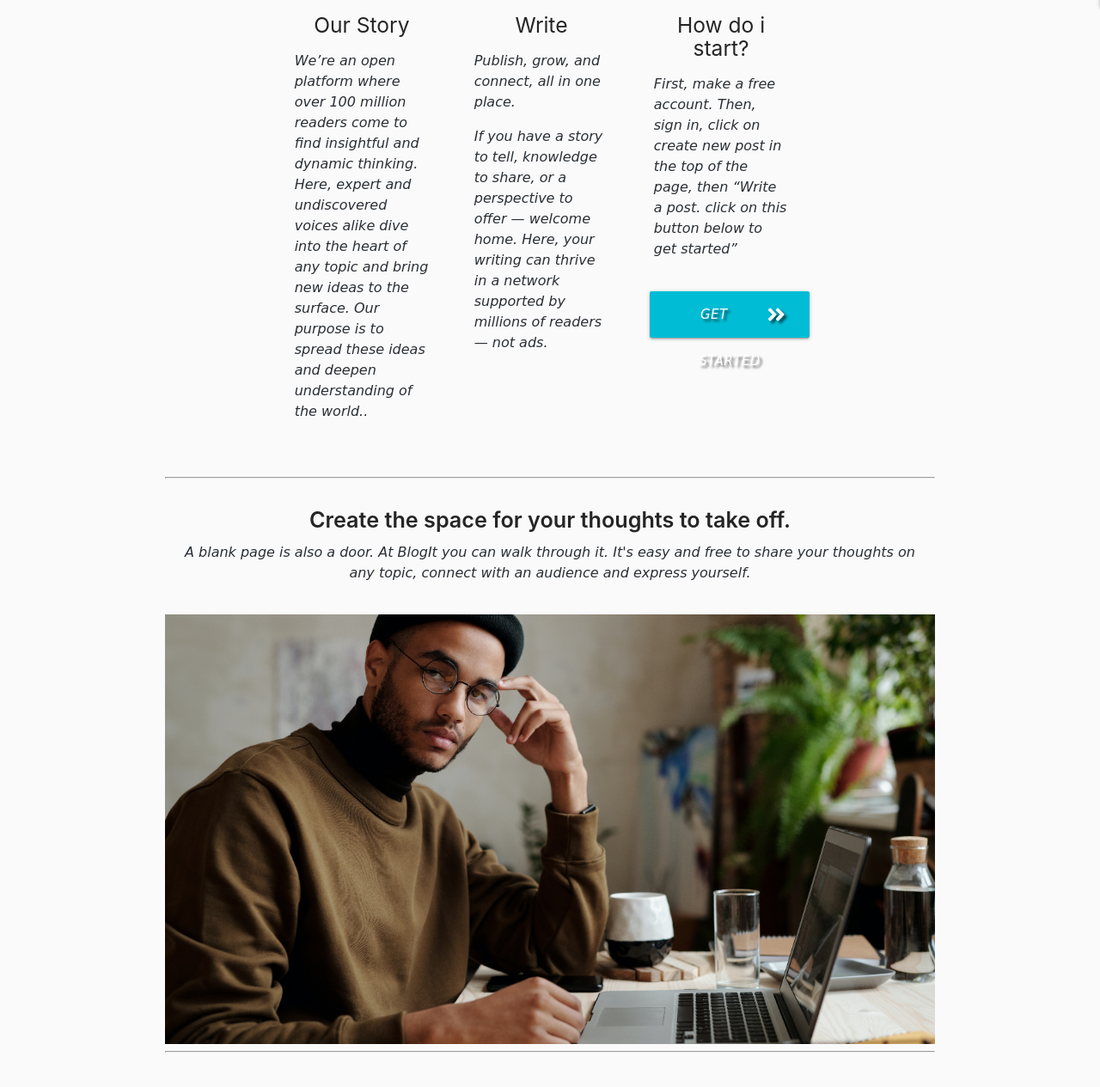
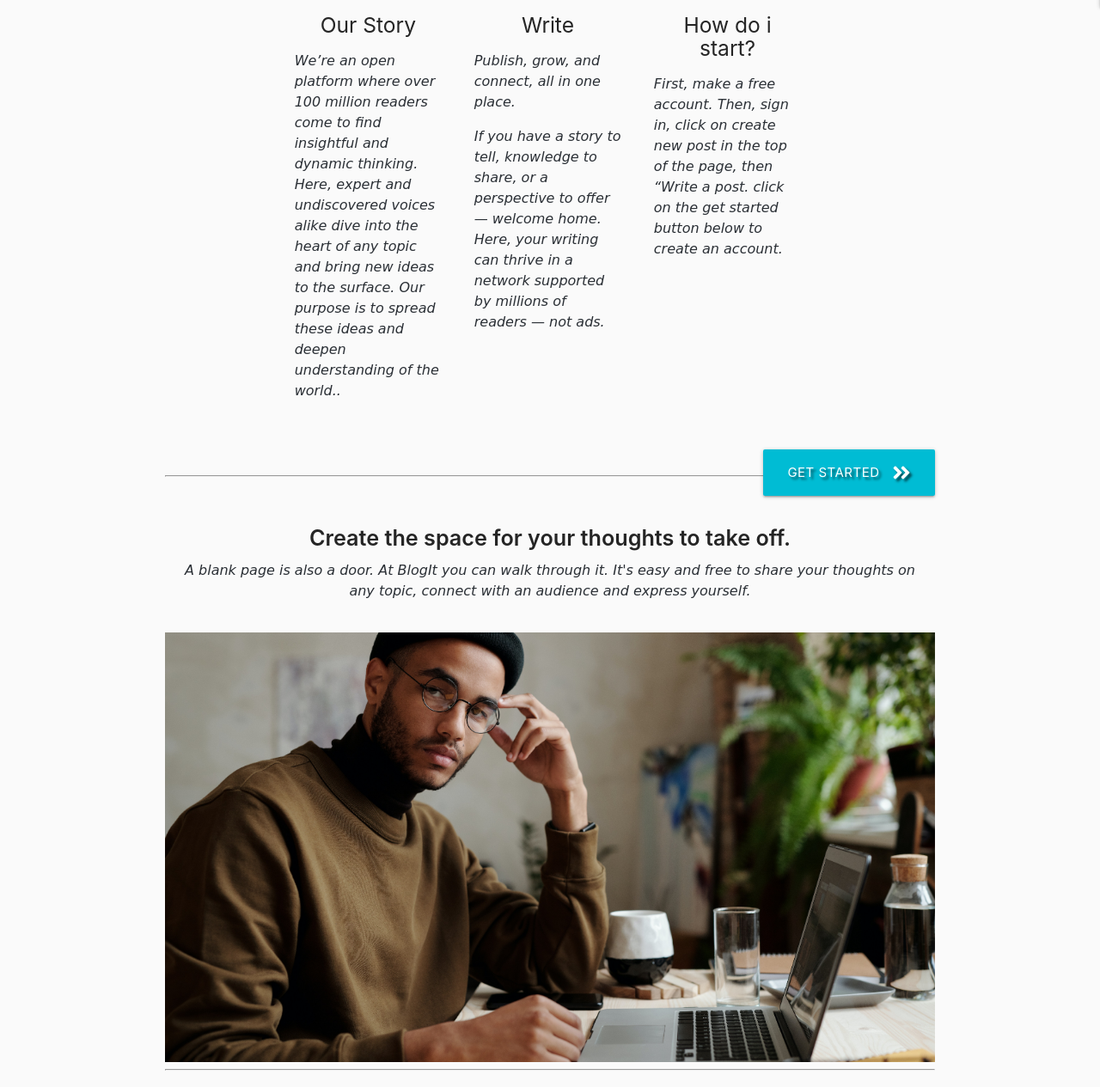
Before and after one commit to Atinos31/Blog-it, a Flask app: page /home in a window 1280 px wide. Shown: the part 852-2117 px from the top of the page at 86% size. Run offline with Flask 2, Linux system fonts and the light colour scheme; some libraries are stand-ins or nearby versions.

Commit message:
fix bug in the homepage

```diff
--- a/static/css/style.css
+++ b/static/css/style.css
@@ -93,7 +93,7 @@ form input{
  }
 
 .icon-block{
-margin-right: 20px;
+margin-right: 5px;
 padding: 5px;
 
 }
--- a/templates/home.html
+++ b/templates/home.html
@@ -25,11 +25,10 @@
                 </h2>
             </div>
         </div>
+        <!-- first home image-->
         <div class="parallax-container">
             <div class=" materialboxed parallax"><img src="/static/images/blogger.jpg"
                     alt="a girl in a yellow blouse lost in her thoughts" class="responsive-image" width="700">
-    </div>
-</div>
             </div>
         </div>
 <hr>
@@ -43,7 +42,6 @@
                 <div class="icon-block">
                     <h2 class="center brown-text"><i class="fas fa-atom"></i></h2>
                     <h5 class="center">Our Story</h5>
-
                     <p class="light"> We’re an open platform where over 100 million readers come to find insightful and
                         dynamic thinking. Here, expert and undiscovered voices alike dive into the heart of any topic
                         and bring new ideas to the surface. Our purpose is to spread these ideas and deepen
@@ -70,27 +68,31 @@
                         How do i start?
                     </h5>
                     <p class="light">First, make a free account. Then, sign in, click on create new post in the top of
-                        the page, then “Write a post. click on this button below to get started”
-                    </p>
-                </div>
-                    <p>
-
-                        <a href="{{ url_for('register')}}" class="btn-large text-shadow cyan" type="submit"
-                            name="action"><i class="fas fa-angle-double-right right"></i>Get Started
-                        </a>
+                        the page, then “Write a post. click on the get started button below to create an account.
                     </p>
                 </div>
             </div>
         </div>
     </div>
 </div>
+<!--------------- call to action button ------------>
+                <a href="{{ url_for('register')}}" class="btn-large waves-effect text-shadow cyan right" type="submit">
+                    <i class="fas fa-angle-double-right right">
+                    </i>
+                    Get Started
+                </a>
+                <br>
 <hr>
+<!-- second homepage image and content------------->
+
+            <br>
             <div class="row">
                 <div class="col s12">
                     <h2 class="flow-text center-align">
                         Create the space for your thoughts to take off.
                     </h2>
-        <p class="center-align">A blank page is also a door. At BlogIt you can walk through it. It's easy and free to
+                    <p class="center-align">A blank page is also a door. At BlogIt you can walk through it. It's easy
+                        and free to
                         share your thoughts on any topic, connect with an audience and express yourself.
                     </p>
                 </div>
@@ -103,12 +105,13 @@
         </div>
     </div>
     <hr>
+    <!------------- contact us trigger modal button------------->
     <div class="container">
         <div class="section">
 
             <div class="row">
                 <div class="col s12 center">
-                <!-- contact us modal-->
+                    <!----------- contact us modal------------------>
                     <!-- Modal Trigger -->
                     <h3>
                         <a class="waves-effect waves-light btn-large modal-trigger" href="#contact">
@@ -128,8 +131,8 @@
                                     <div class="row">
                                         <div class="input-field col s6">
                                             <i class="fas fa-user prefix"></i>
-                                        <input id="username" type="text" name="username" minlength="5" maxlength="15"
-                                            pattern="^[a-zA-z0-9]{5,15}$" class="validate required">
+                                            <input id="username" type="text" name="username" minlength="5"
+                                                maxlength="15" pattern="^[a-zA-z0-9]{5,15}$" class="validate required">
                                             <label for="username">Username <i class="fas fa-asterisk"></i></label>
                                         </div>
                                         <div class="input-field col s6">
```
Lines whose indentation alone changed are shown as unchanged.
